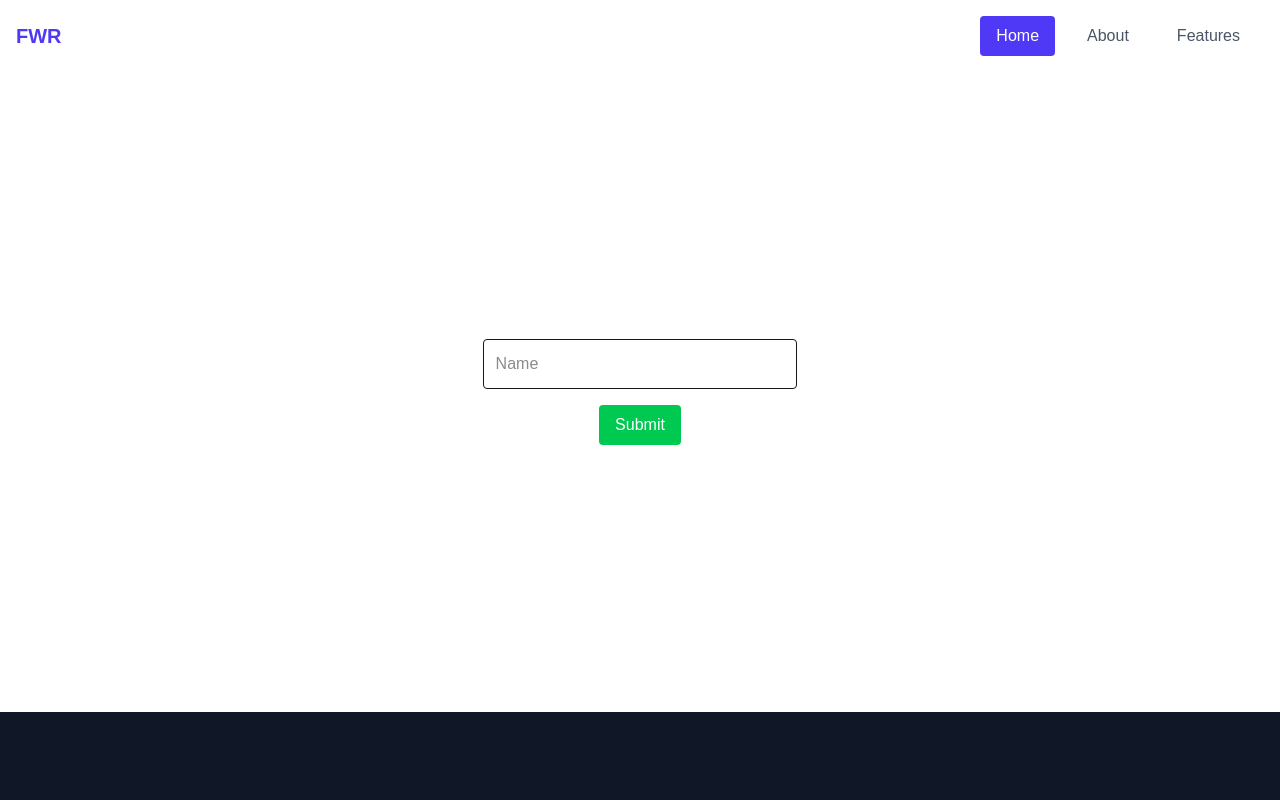
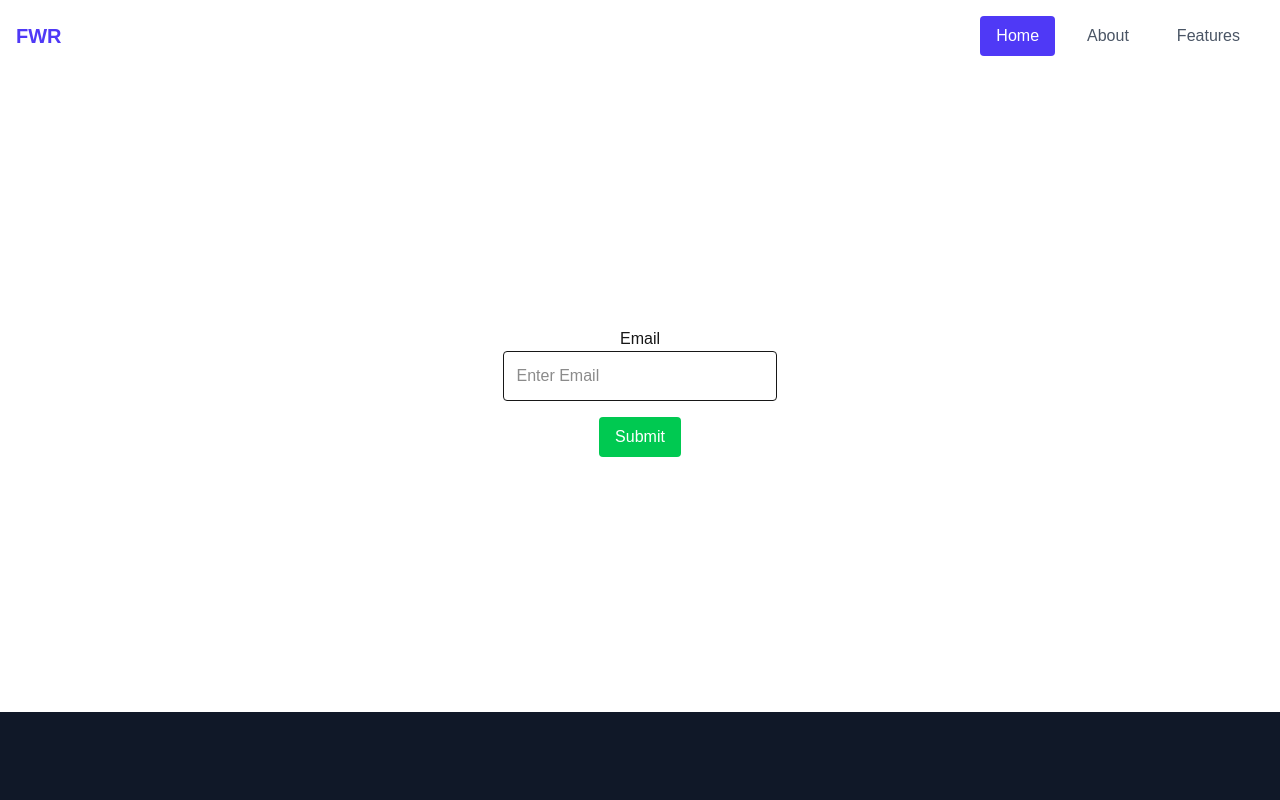
Before and after one commit to abdullahwebdev9176/next-app, a Next.js app: page / in a window 1280 px wide. Shown: the top 800 px of the page. Built offline with nearby package versions, Linux system fonts and the light colour scheme.

Commit message:
email validation

```diff
--- a/src/app/components/Form.jsx
+++ b/src/app/components/Form.jsx
@@ -1,22 +1,38 @@
 'use client'
 
 import React, { useState } from 'react'
+import TextInput from './TextInput';
 
 const Form = () => {
 
-    const [name, setName] = useState('');
+  const [email, setEmail] = useState('');
+  const [error, setError] = useState('');
 
-    const handleSubmit = (e) => {
-        e.preventDefault();
-        console.log(name);
-        setName('')
+  const handleSubmit = (e) => {
+    e.preventDefault();
+
+    const isValidEmail = email.trim() !== '' && email.includes('@');
+
+    if (email.trim() === '') {
+      setError('Email is required')
+    } else if (!email.includes('@')) {
+      setError('Invalid Email')
+    } else {
+      setError('');
     }
+
+    if (!isValidEmail) return;
+
+    console.log(email);
+    setEmail('')
+  }
   return (
     <div className='text-center'>
-        <form onSubmit={handleSubmit}>
-            <input type="text" placeholder='Name' value={name} onChange={(e)=>setName(e.target.value)} className='p-3 d-block w-full max-w-[500px] mx-auto border outline-none box-shadow-none border-dark rounded mb-4' />
-            <button className='cursor-pointer rounded py-2 px-4 bg-green-500 text-white'>Submit</button>
-        </form>
+      <form onSubmit={handleSubmit}>
+        <TextInput type="text" value={email} handleChange={setEmail} label="Email" error={error} placeholder="Enter Email" />
+        {/* <input type="text" placeholder='Name' value={name} onChange={(e)=>setName(e.target.value)} className='p-3 d-block w-full max-w-[500px] mx-auto border outline-none box-shadow-none border-dark rounded mb-4' /> */}
+        <button className='mt-4 cursor-pointer rounded py-2 px-4 bg-green-500 text-white'>Submit</button>
+      </form>
     </div>
   )
 }
--- /dev/null
+++ b/src/app/components/TextInput.jsx
@@ -0,0 +1,14 @@
+
+import React from 'react'
+
+const TextInput = ({ label, value, handleChange, placeholder, id, type, error }) => {
+    return (
+        <div>
+            <label htmlFor={id}>{label}</label>
+            <input value={value} onChange={(e) => handleChange(e.target.value)} placeholder={placeholder} id={id} type={type} className='p-3 d-block w-full max-w-[500px] mx-auto border outline-none box-shadow-none border-dark rounded' />
+            {error && <small className='mt-3 d-block text-red-600'>{error}</small>}
+        </div>
+    )
+}
+
+export default TextInput
```
